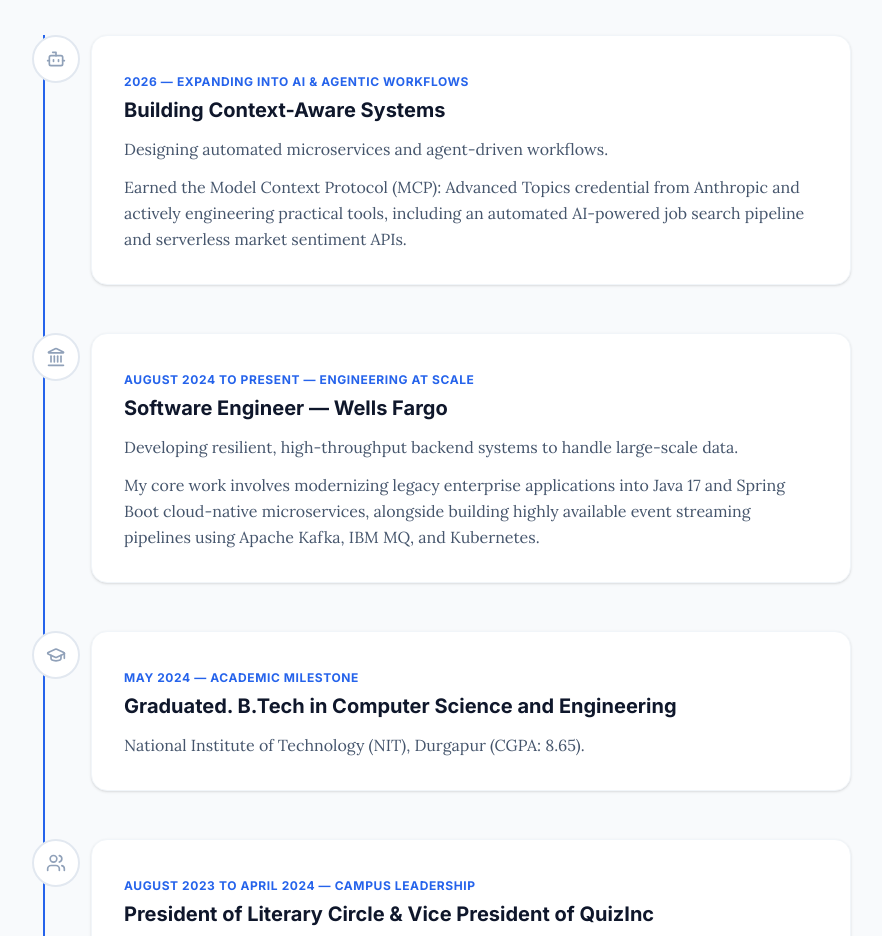
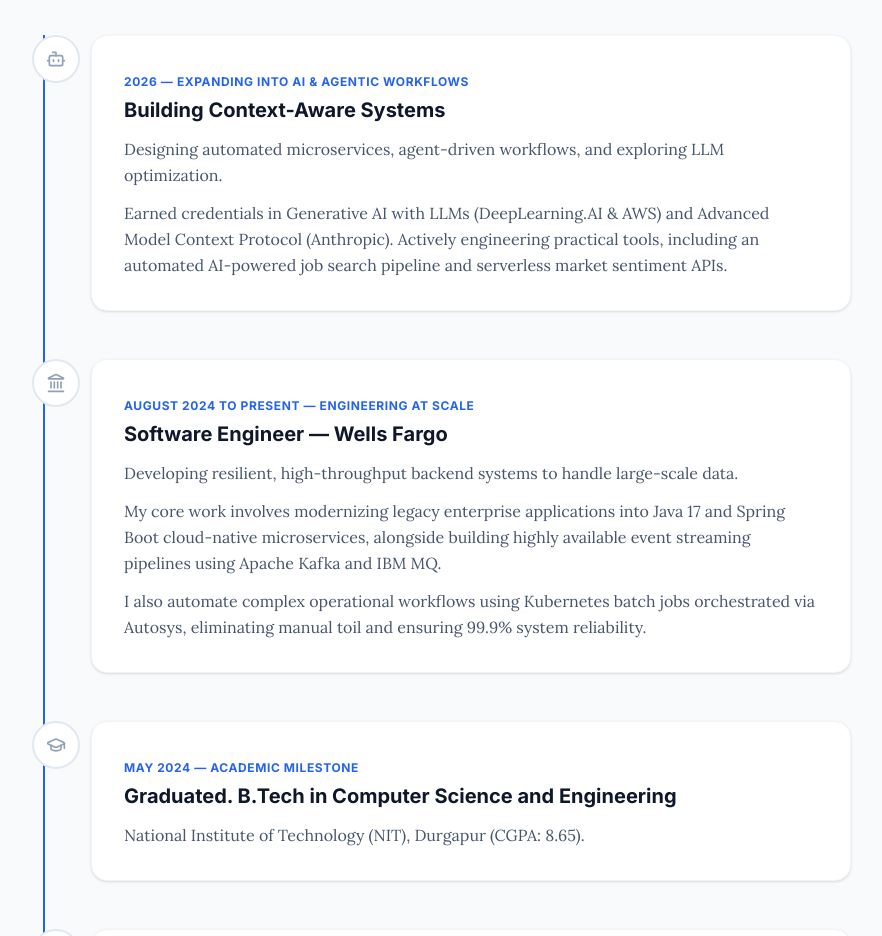
Before and after one commit to kaushal168/kaushal168-v1, a Next.js app: page / in a window 1280 px wide. Shown: the part 820-1756 px from the top of the page, without its empty margins (205-1087 px from the left). Built offline with nearby package versions, Linux system fonts and the light colour scheme.

Commit message:
Update resume and timeline

```diff
--- a/src/components/sections/Timeline.tsx
+++ b/src/components/sections/Timeline.tsx
@@ -10,8 +10,8 @@ const timelineData = [
     year: "2026 — Expanding into AI & Agentic Workflows",
     title: "Building Context-Aware Systems",
     description: [
-      "Designing automated microservices and agent-driven workflows.",
-      "Earned the Model Context Protocol (MCP): Advanced Topics credential from Anthropic and actively engineering practical tools, including an automated AI-powered job search pipeline and serverless market sentiment APIs."
+      "Designing automated microservices, agent-driven workflows, and exploring LLM optimization.",
+      "Earned credentials in Generative AI with LLMs (DeepLearning.AI & AWS) and Advanced Model Context Protocol (Anthropic). Actively engineering practical tools, including an automated AI-powered job search pipeline and serverless market sentiment APIs."
     ],
     icon: <Bot className="w-5 h-5" />,
   },
@@ -21,7 +21,8 @@ const timelineData = [
     title: "Software Engineer — Wells Fargo",
     description: [
       "Developing resilient, high-throughput backend systems to handle large-scale data.",
-      "My core work involves modernizing legacy enterprise applications into Java 17 and Spring Boot cloud-native microservices, alongside building highly available event streaming pipelines using Apache Kafka, IBM MQ, and Kubernetes."
+      "My core work involves modernizing legacy enterprise applications into Java 17 and Spring Boot cloud-native microservices, alongside building highly available event streaming pipelines using Apache Kafka and IBM MQ.",
+      "I also automate complex operational workflows using Kubernetes batch jobs orchestrated via Autosys, eliminating manual toil and ensuring 99.9% system reliability."
     ],
     icon: <Landmark className="w-5 h-5" />,
   },
```
Also changed, not shown: 2 other files (tests, documents, lock files or other folders).
